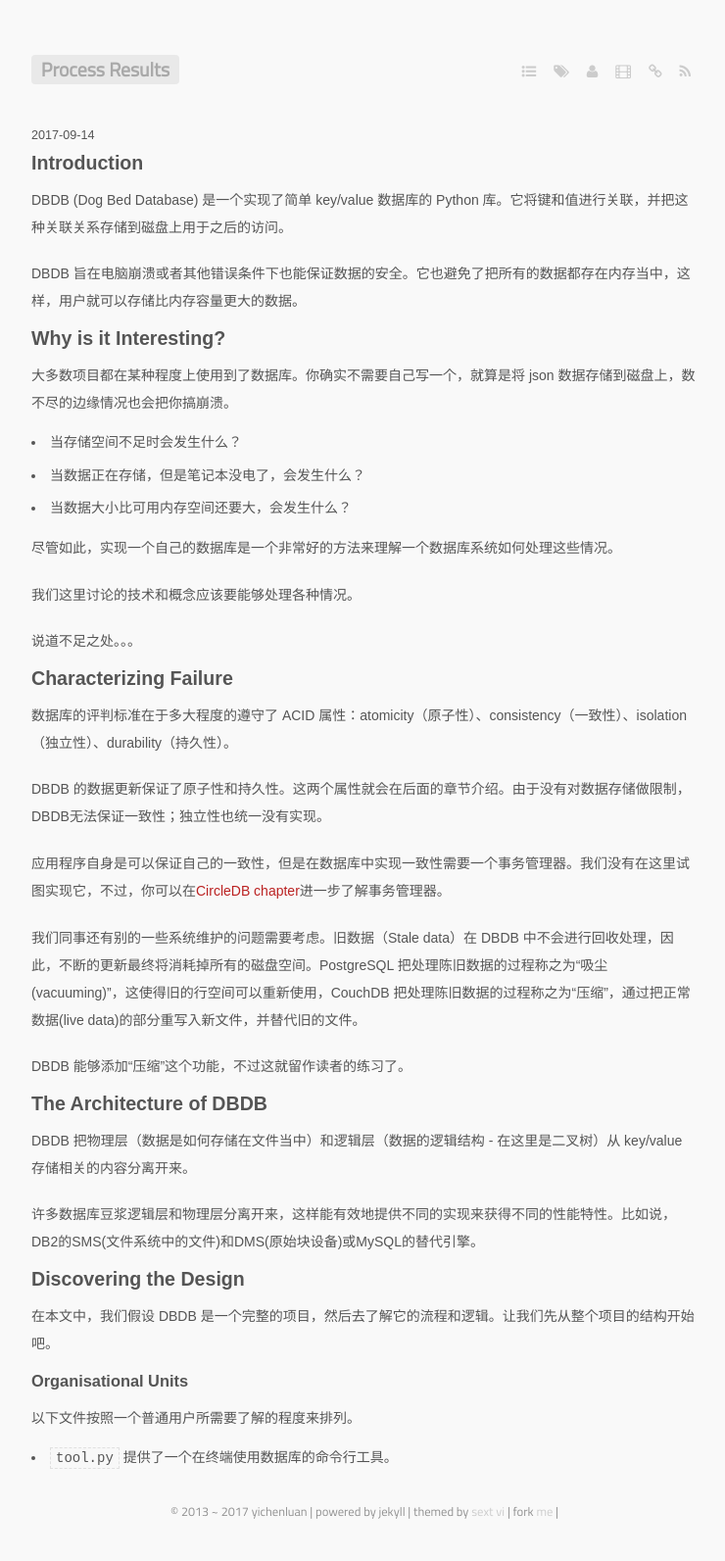
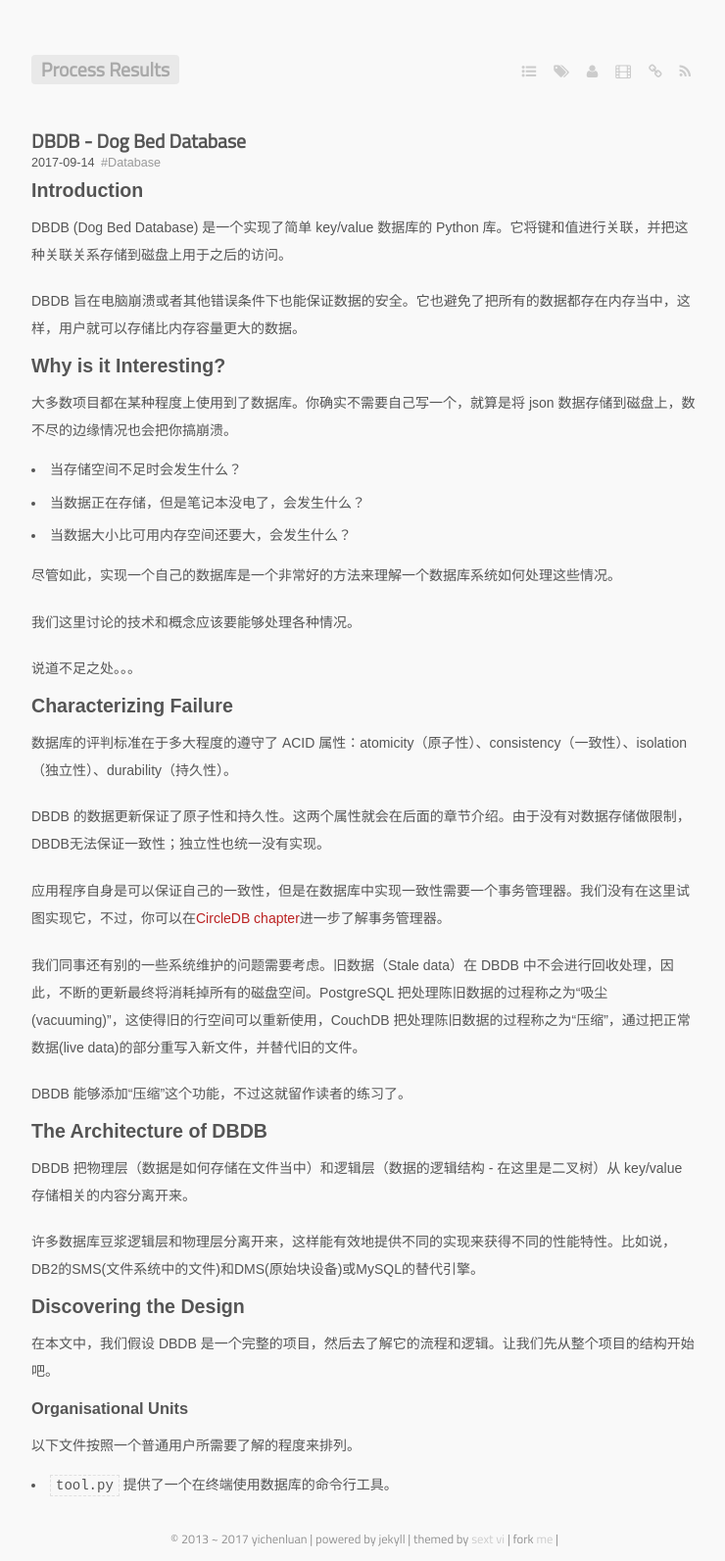
Before and after one commit to yichenluan/yichenluan.github.io, a Jekyll site: the page built from _posts/2017-09-14-dbdb.md, in a window 1280 px wide. Shown: the whole page at 98% size, without its empty margins (268-1008 px from the left). Built offline with Jekyll 4.4.1, drawn with Linux system fonts in a browser that asks for light colours; some web fonts are replaced; our own code applies the rules of GitHub Pages for plain Markdown files; Markdown is read by kramdown in place of the engine named in the settings; comment, search, counter and statistics services are not loaded; before the commit the page ends 1565 px from its top, so only the background shows below that.

Commit message:
fix db format

```diff
--- a/_posts/2017-09-14-dbdb.md
+++ b/_posts/2017-09-14-dbdb.md
@@ -1,18 +1,18 @@
 ---
-title: DBDB: Dog Bed Database
+title: DBDB - Dog Bed Database
 layout: post
 tags:
   - Database
 ---
 
 
-##Introduction
+## Introduction
 
 DBDB (Dog Bed Database) 是一个实现了简单 key/value 数据库的 Python 库。它将键和值进行关联，并把这种关联关系存储到磁盘上用于之后的访问。
 
 DBDB 旨在电脑崩溃或者其他错误条件下也能保证数据的安全。它也避免了把所有的数据都存在内存当中，这样，用户就可以存储比内存容量更大的数据。
 
-##Why is it Interesting?
+## Why is it Interesting?
 
 大多数项目都在某种程度上使用到了数据库。你确实不需要自己写一个，就算是将 json 数据存储到磁盘上，数不尽的边缘情况也会把你搞崩溃。
 
@@ -27,7 +27,7 @@
 
 说道不足之处。。。
 
-##Characterizing Failure
+## Characterizing Failure
 
 数据库的评判标准在于多大程度的遵守了 ACID 属性：atomicity（原子性）、consistency（一致性）、isolation（独立性）、durability（持久性）。
 
@@ -39,17 +39,17 @@
 
 DBDB 能够添加“压缩”这个功能，不过这就留作读者的练习了。
 
-##The Architecture of DBDB
+## The Architecture of DBDB
 
 DBDB 把物理层（数据是如何存储在文件当中）和逻辑层（数据的逻辑结构 - 在这里是二叉树）从 key/value 存储相关的内容分离开来。
 
 许多数据库豆浆逻辑层和物理层分离开来，这样能有效地提供不同的实现来获得不同的性能特性。比如说，DB2的SMS(文件系统中的文件)和DMS(原始块设备)或MySQL的替代引擎。
 
-##Discovering the Design
+## Discovering the Design
 
 在本文中，我们假设 DBDB 是一个完整的项目，然后去了解它的流程和逻辑。让我们先从整个项目的结构开始吧。
 
-###Organisational Units
+### Organisational Units
 
 以下文件按照一个普通用户所需要了解的程度来排列。
 
```
